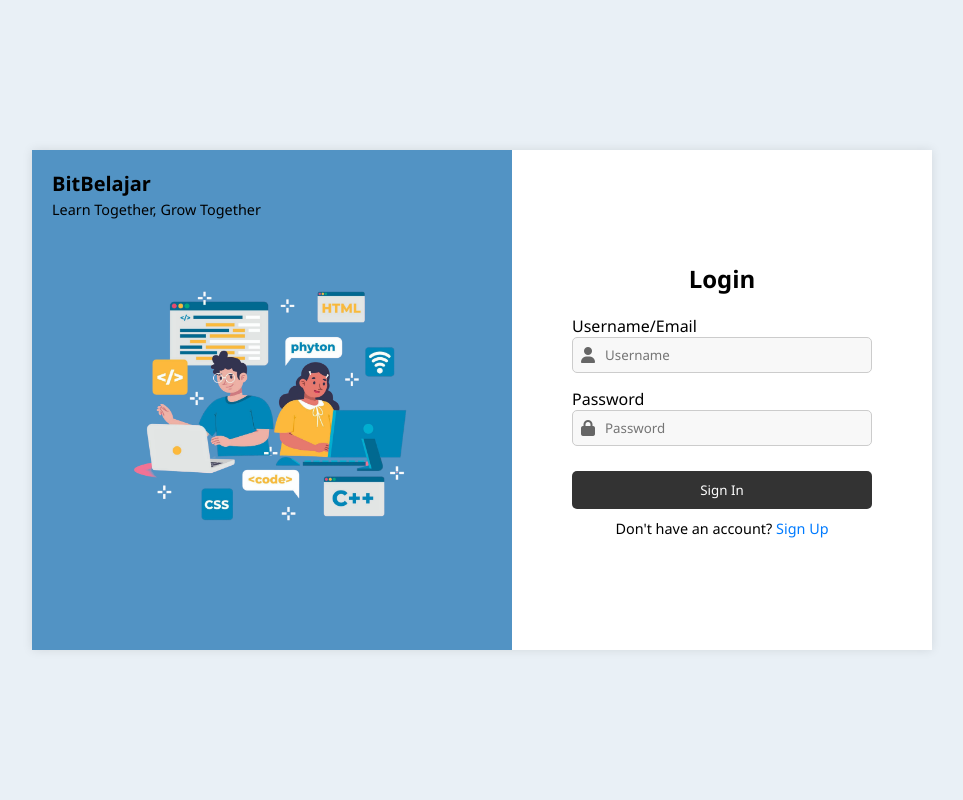
After one commit to rehanaja/bitbelajar, a PHP site: page /login/Login1.php in a window 1280 px wide. The commit adds this page. Shown: the whole page, without its empty margins (158-1121 px from the left). Run offline with PHP 8.4, Linux system fonts and the light colour scheme.

Commit message:
Tambah folder login dan modifikasi index.html, style.css

```diff
--- /dev/null
+++ b/login/Login1.css
@@ -0,0 +1,118 @@
+* {
+  margin: 0;
+  padding: 0;
+  box-sizing: border-box;
+  font-family: "Segoe UI", sans-serif;
+}
+
+body {
+  height: 100vh;
+  display: flex;
+  justify-content: center;
+  align-items: center;
+  background-color: #e9f0f6;
+}
+
+.container {
+  width: 900px;
+  height: 500px;
+  display: flex;
+  box-shadow: 0 0 10px rgba(0, 0, 0, 0.1);
+}
+
+.left-panel {
+  flex: 1;
+  background-color: #5293c4;
+  color: white;
+  padding: 30px;
+  position: relative;
+  display: flex;
+  flex-direction: column;
+  align-items: center;
+  justify-content: center;
+}
+
+.logo {
+  position: absolute;
+  top: 20px;
+  left: 20px;
+  font-weight: bold;
+  color: black;
+  font-size: 20px;
+}
+
+.tagline {
+  position: absolute;
+  top: 50px;
+  left: 20px;
+  font-size: 0.9rem;
+  color: rgb(0, 0, 0);
+  transform: translateX(10);
+}
+
+.illustration {
+  width: 70%;
+  margin-top: 30px;
+}
+
+.right-panel {
+  flex: 1;
+  background-color: white;
+  display: flex;
+  justify-content: center;
+  align-items: center;
+}
+
+.login-box {
+  width: 80%;
+  max-width: 300px;
+}
+
+.login-box h2 {
+  text-align: center;
+  margin-bottom: 20px;
+}
+
+.input-group {
+  display: flex;
+  align-items: center;
+  margin-bottom: 15px;
+  border: 1px solid #ccc;
+  padding: 8px;
+  border-radius: 5px;
+  background-color: #f8f8f8;
+}
+
+.input-group i {
+  margin-right: 10px;
+  color: #666;
+}
+
+.input-group input {
+  border: none;
+  background: transparent;
+  outline: none;
+  flex: 1;
+}
+
+.btn {
+  width: 100%;
+  padding: 10px;
+  background-color: #333;
+  color: white;
+  border: none;
+  border-radius: 5px;
+  cursor: pointer;
+  margin-top: 10px;
+}
+
+.signup {
+  text-align: center;
+  margin-top: 10px;
+  font-size: 0.9rem;
+}
+
+.signup a {
+  color: #007bff;
+  text-decoration: none;
+}
--- /dev/null
+++ b/login/Login1.php
@@ -0,0 +1,38 @@
+<!DOCTYPE html>
+<html lang="en">
+<head>
+  <meta charset="UTF-8" />
+  <meta name="viewport" content="width=device-width, initial-scale=1.0"/>
+  <title>BitBelajar Login</title>
+  <link rel="stylesheet" href="Login1.css"/>
+  <link rel="stylesheet" href="https://cdnjs.cloudflare.com/ajax/libs/font-awesome/6.4.0/css/all.min.css"/>
+</head>
+<body>
+  <div class="container">
+    <div class="left-panel">
+      <h1 class="logo">BitBelajar</h1>
+      <p class="tagline">Learn Together, Grow Together</p>
+      <img src="gambar 1a.png" alt="Learning Illustration" class="illustration"/>
+    </div>
+    <div class="right-panel">
+      <div class="login-box">
+        <h2>Login</h2>
+        <form>
+          <label>Username/Email</label>
+          <div class="input-group">
+            <i class="fas fa-user"></i>
+            <input type="text" placeholder="Username"/>
+          </div>
+          <label>Password</label>
+          <div class="input-group">
+            <i class="fas fa-lock"></i>
+            <input type="password" placeholder="Password"/>
+          </div>
+          <button type="submit" class="btn">Sign In</button>
+          <p class="signup">Don't have an account? <a href="1.php">Sign Up</a></p>
+        </form>
+      </div>
+    </div>
+  </div>
+</body>
+</html>
```
Also changed, not shown: index.html (+10 -6 lines), login/1.php (added, +38 -0 lines), login/2.css (added, +97 -0 lines), style.css (+63 -12 lines), login/gambar 1.png (added), login/gambar 1a.png (added), login/gambar 2.png (added).
